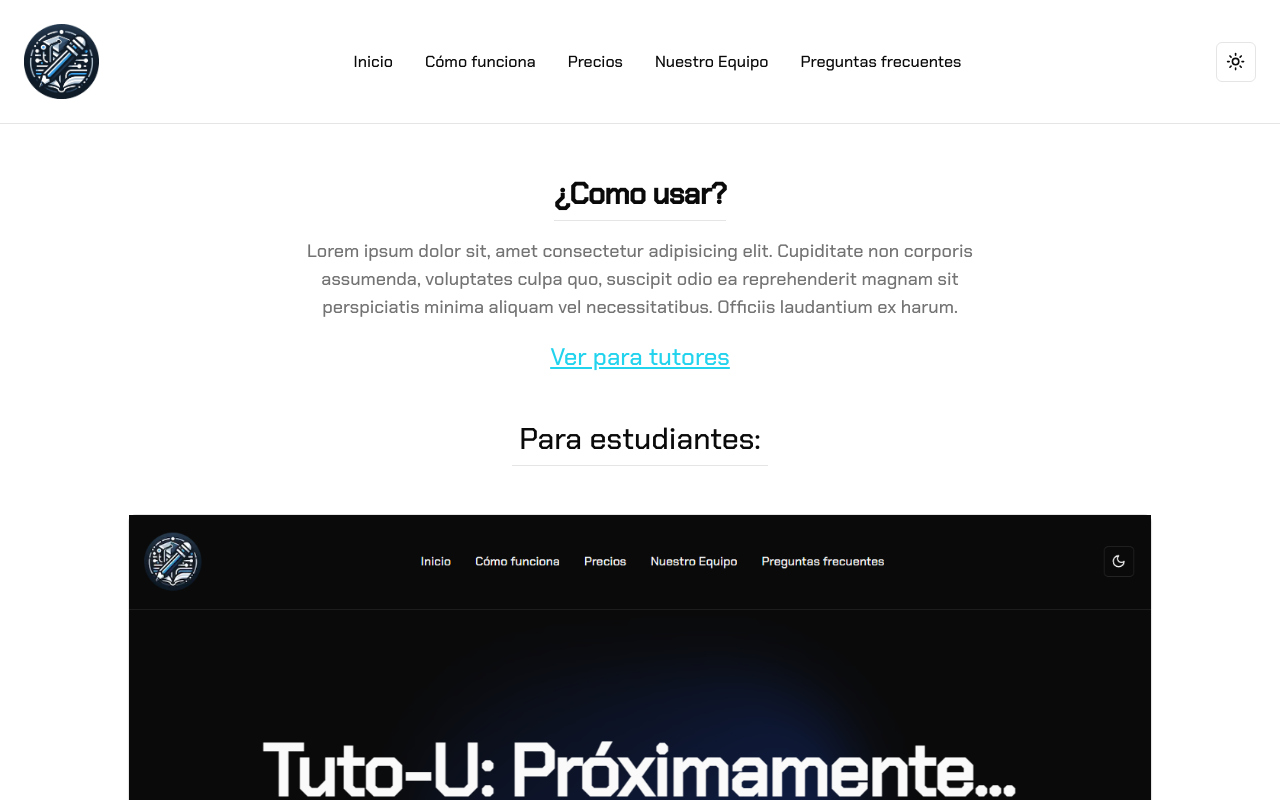
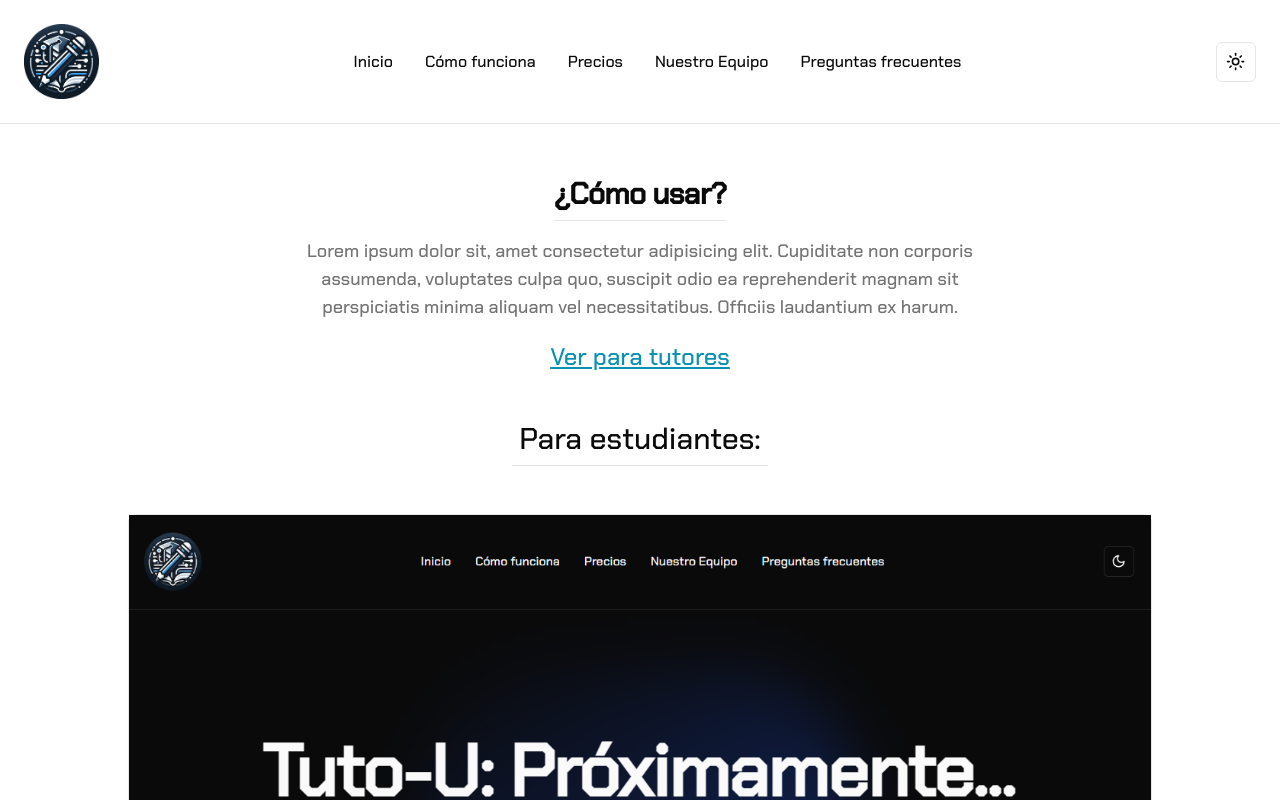
Before and after one commit to carlosandresat/tuto-u, a Next.js app: page /how in a window 1280 px wide. Shown: the top 800 px of the page. Built offline with nearby package versions, Linux system fonts and the light colour scheme.

Commit message:
style:text color in dark theme

```diff
--- a/src/app/how/page.tsx
+++ b/src/app/how/page.tsx
@@ -10,14 +10,14 @@ export default function How() {
 
       <section className="w-full pt-44 flex items-center justify-center flex-col">
         <h2 className="scroll-m-20 border-b pb-2 text-3xl font-bold tracking-tight max-w-screen-xl">
-          ¿Como usar?
+          ¿Cómo usar?
         </h2>
         <p className="scroll-m-20 text-lg text-muted-foreground mt-4 max-w-screen-md px-8 text-center">
           Lorem ipsum dolor sit, amet consectetur adipisicing elit. Cupiditate non corporis assumenda, voluptates culpa quo, suscipit odio ea reprehenderit magnam sit perspiciatis minima aliquam vel necessitatibus. Officiis laudantium ex harum.
         </p>
         <div>
         <ScrollElement id="tutor">
-          <h2 className="underline text-cyan-400 text-2xl text-center cursor-pointer pt-5">Ver para tutores</h2>
+          <h2 className="underline text-cyan-600 dark:text-cyan-400 text-2xl text-center cursor-pointer pt-5">Ver para tutores</h2>
         </ScrollElement>
         </div>
         <Instructions/>
```
